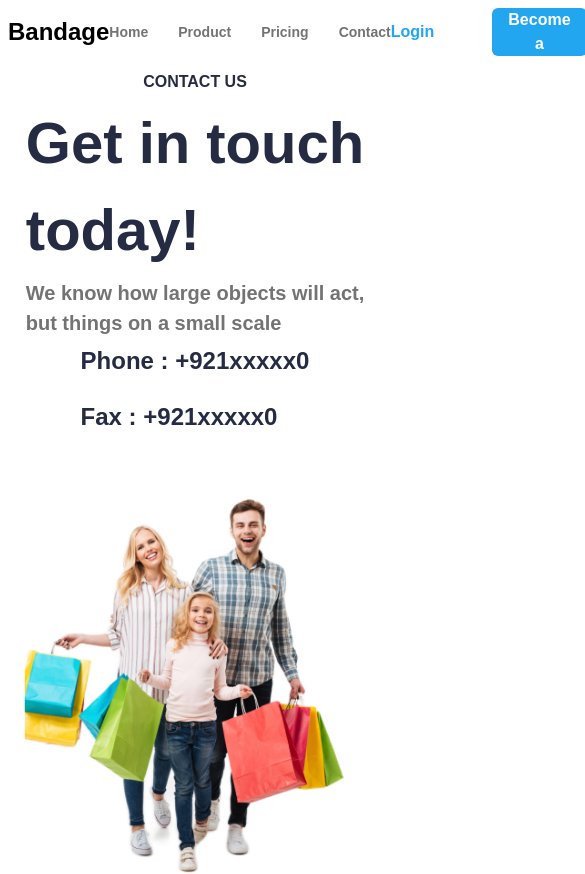
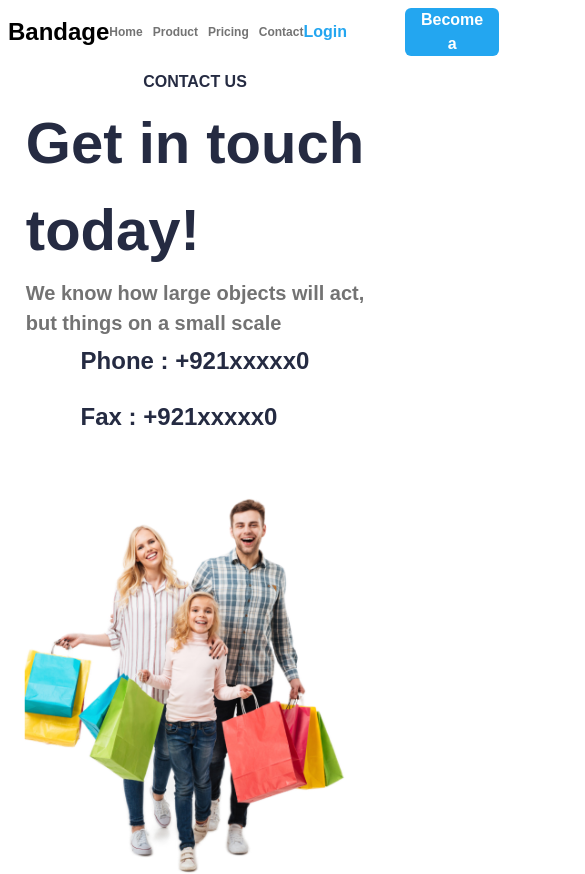
Before and after one commit to HamzaShabir0786/Hackathone_Q2, a Next.js app: page /contact in a window 390 px wide. Shown: the top 874 px of the page, 585 px wide, since content can reach past the window. Built offline with nearby package versions, Linux system fonts and the light colour scheme.

Commit message:
add somedata

```diff
--- a/src/app/contact/contact.css
+++ b/src/app/contact/contact.css
@@ -94,7 +94,15 @@
   .small-business-div {
     width: auto;
   }
+
+  .ul-div ul {
+    @apply flex gap-[10px];
+  }
+  .ul-div ul li {
+    @apply text-[#737373] font-bold text-[12px];
+  }
 }
+
 @media (max-width: 430px) {
   .grid-contact-home {
     grid-template-columns: repeat(auto-fill, minmax(220px, auto));
```
